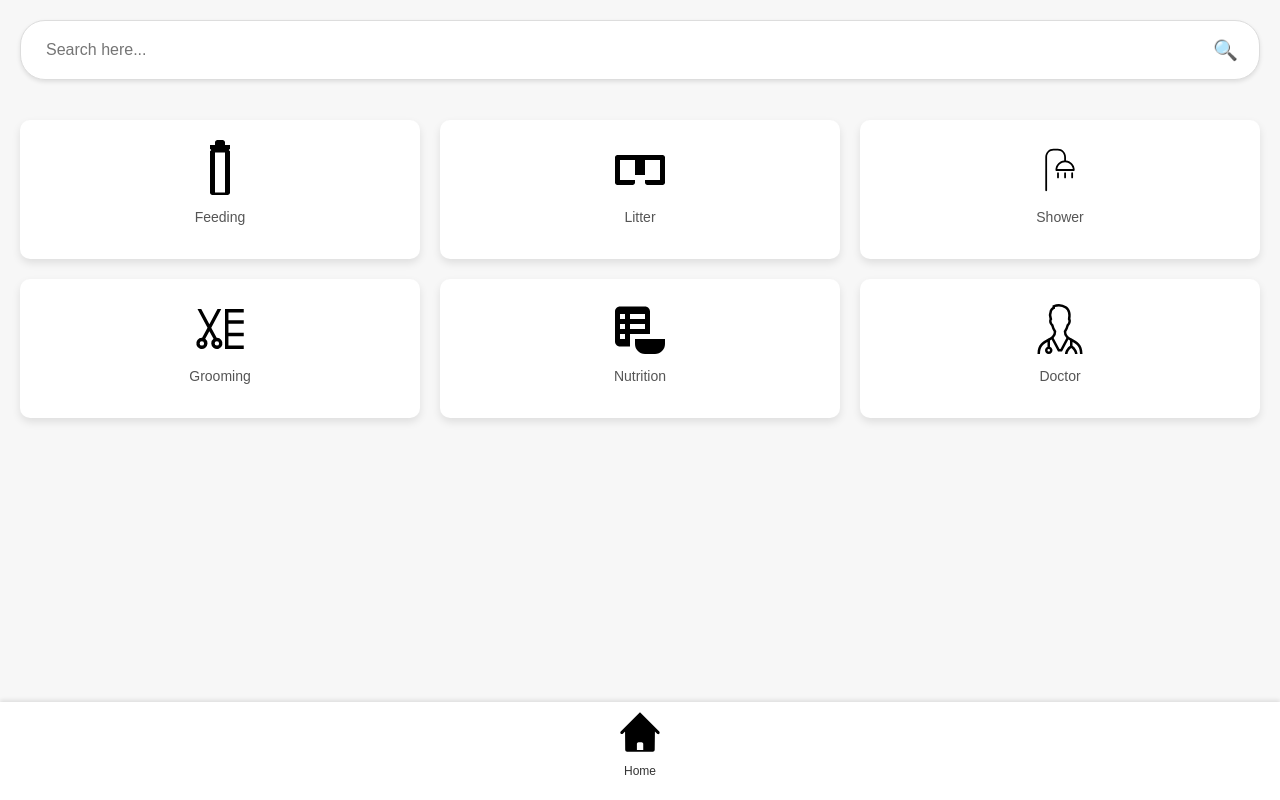
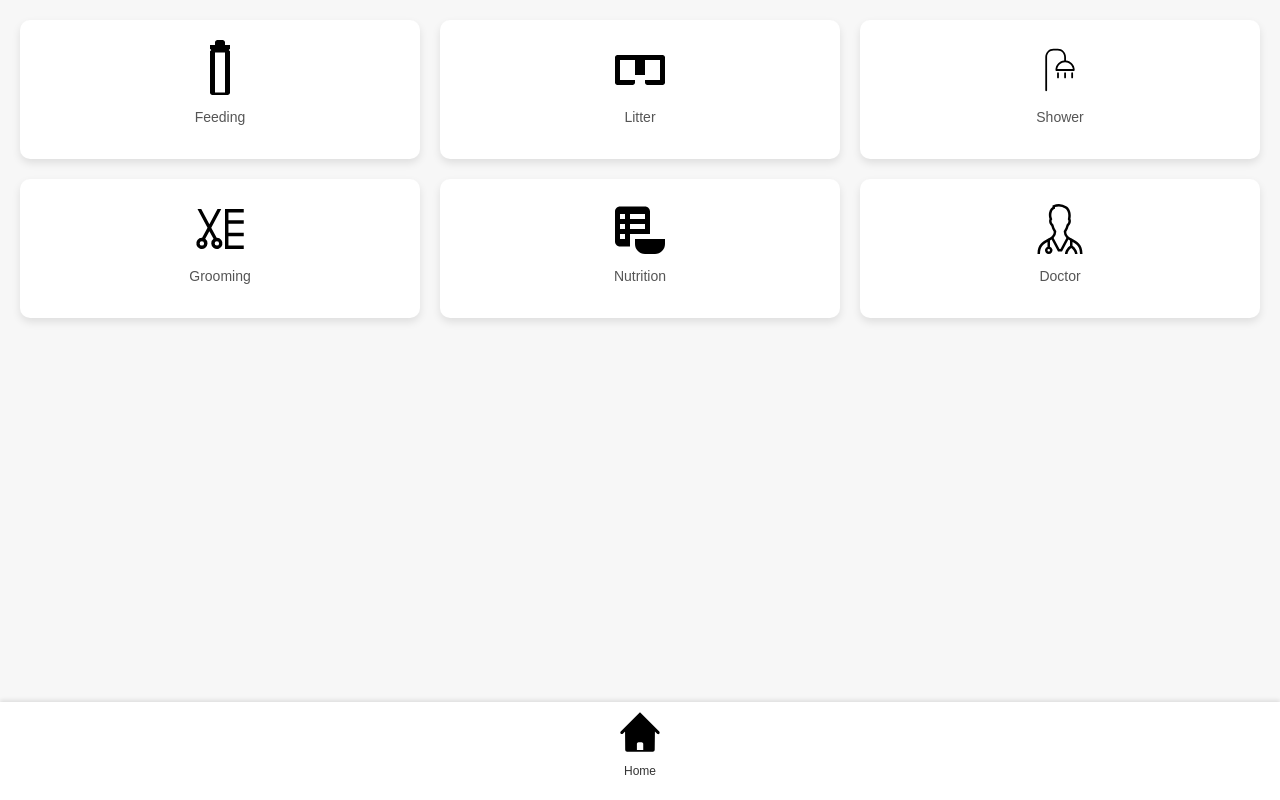
Before and after one commit to mihikasharmaaa/160finalproject, a website: page index.html in a window 1280 px wide. Drawn offline with Linux system fonts and the light colour scheme.

Commit message:
removed search bar

```diff
--- a/index.html
+++ b/index.html
@@ -91,13 +91,6 @@
 </head>
 <body>
 
-<div class="search-bar">
-  <input type="text" placeholder="Search here...">
-  <button>
-    🔍
-  </button>
-</div>
-
 <div class="icon-grid">
   <div onclick="location.href='feeding.html';" style="cursor:pointer;">
     <svg class="icon" viewBox="0 0 24 24" width="60" height="60" xmlns="http://www.w3.org/2000/svg">
```
